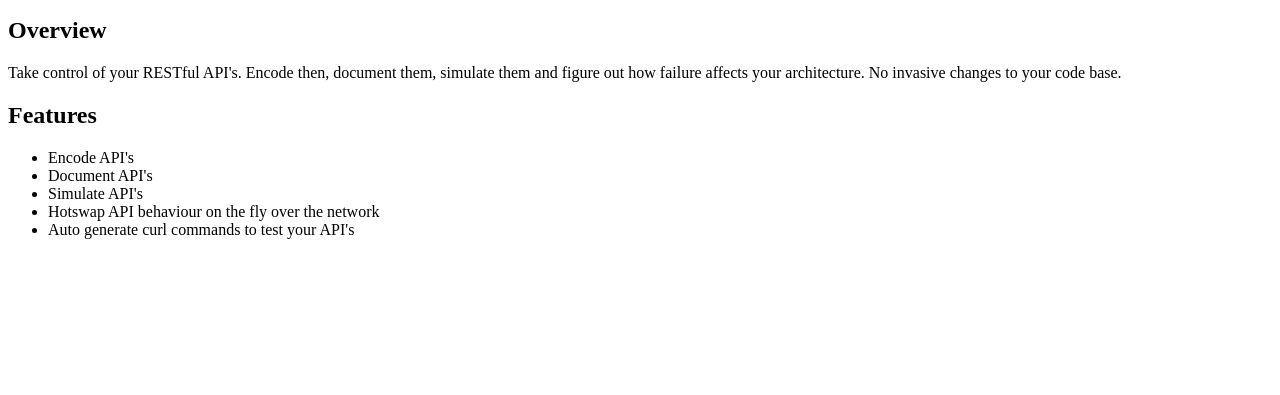
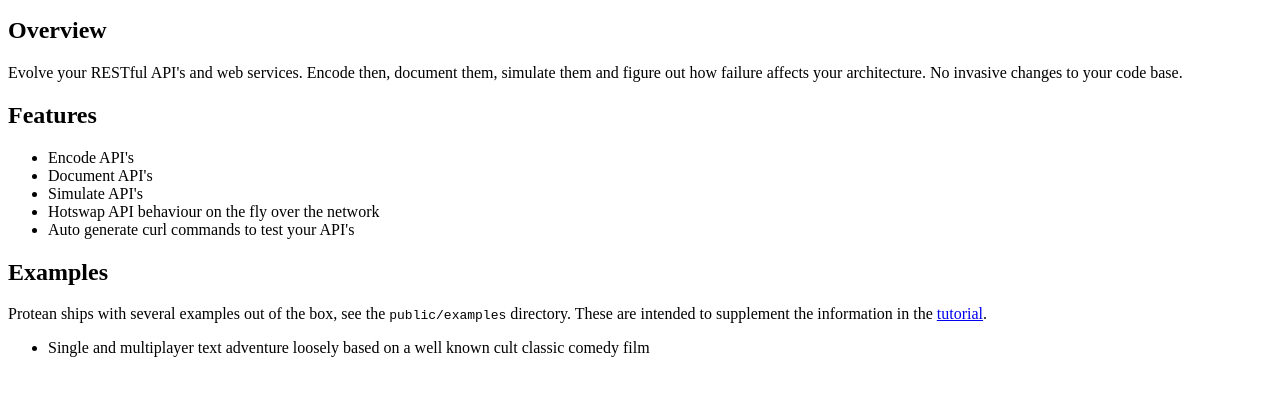
Before and after one commit to passivsystems/proteanic.org, a plain HTML site: page view/index.html in a window 1280 px wide. Shown: the part 159-554 px from the top of the page. Drawn offline with Linux system fonts and the light colour scheme; files whose address does not match are found by name.

Commit message:
add examples

```diff
--- a/view/index.html
+++ b/view/index.html
@@ -14,7 +14,7 @@
           </div>
 
           <p>
-            Take control of your RESTful API's. Encode then, document them, simulate them and figure out how failure affects your architecture. No invasive changes to your code base.
+            Evolve your RESTful API's and web services. Encode then, document them, simulate them and figure out how failure affects your architecture. No invasive changes to your code base.
           </p>
         </section>
 
@@ -31,6 +31,21 @@
             <li>Auto generate curl commands to test your API's</li>
           </ul>
         </section>
+
+        <section data-sw-nav="Examples" id="examples" data-sw-content>
+          <div class="page-header">
+            <h2>Examples</h2>
+          </div>
+
+          <p>
+            Protean ships with several examples out of the box, see the <code>public/examples</code> directory.
+            These are intended to supplement the information in the <a href="tutorial.html">tutorial</a>.
+          </p>
+
+          <ul>
+            <li>Single and multiplayer text adventure loosely based on a well known cult classic comedy film</li>
+          </ul>
+        </section>
       </div>
     </div>
   </body>
```
